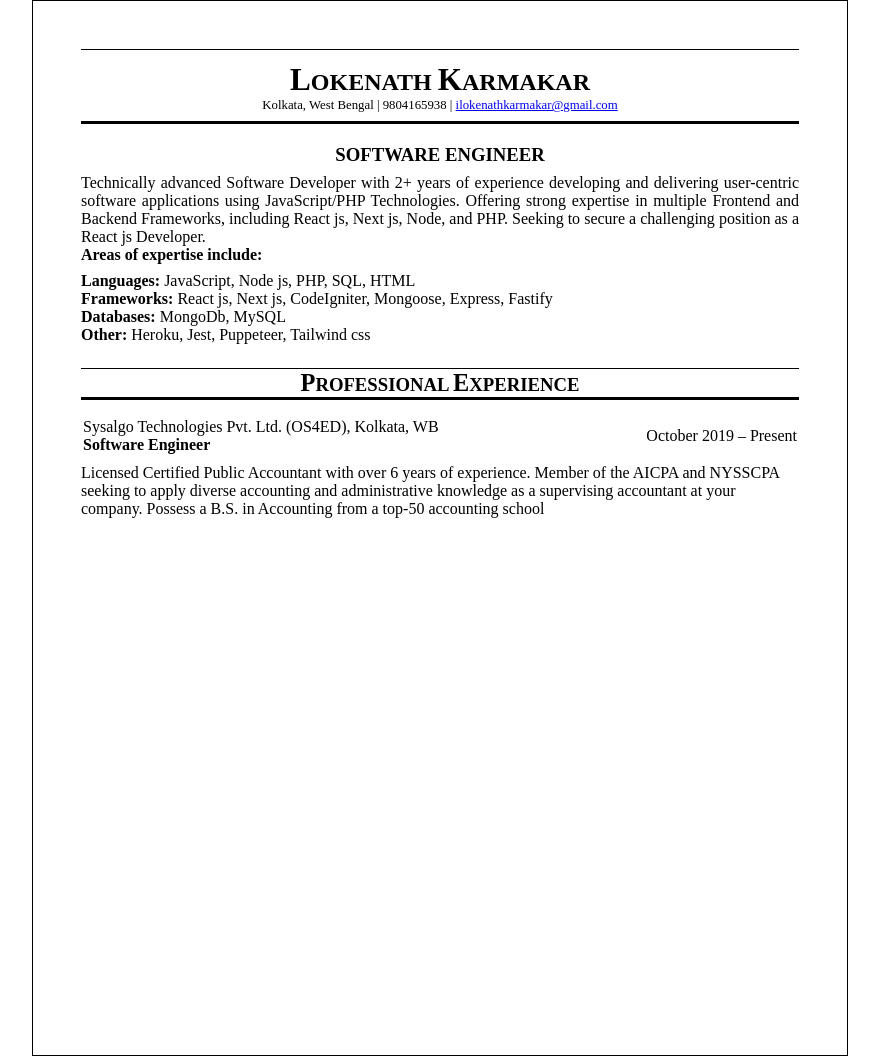
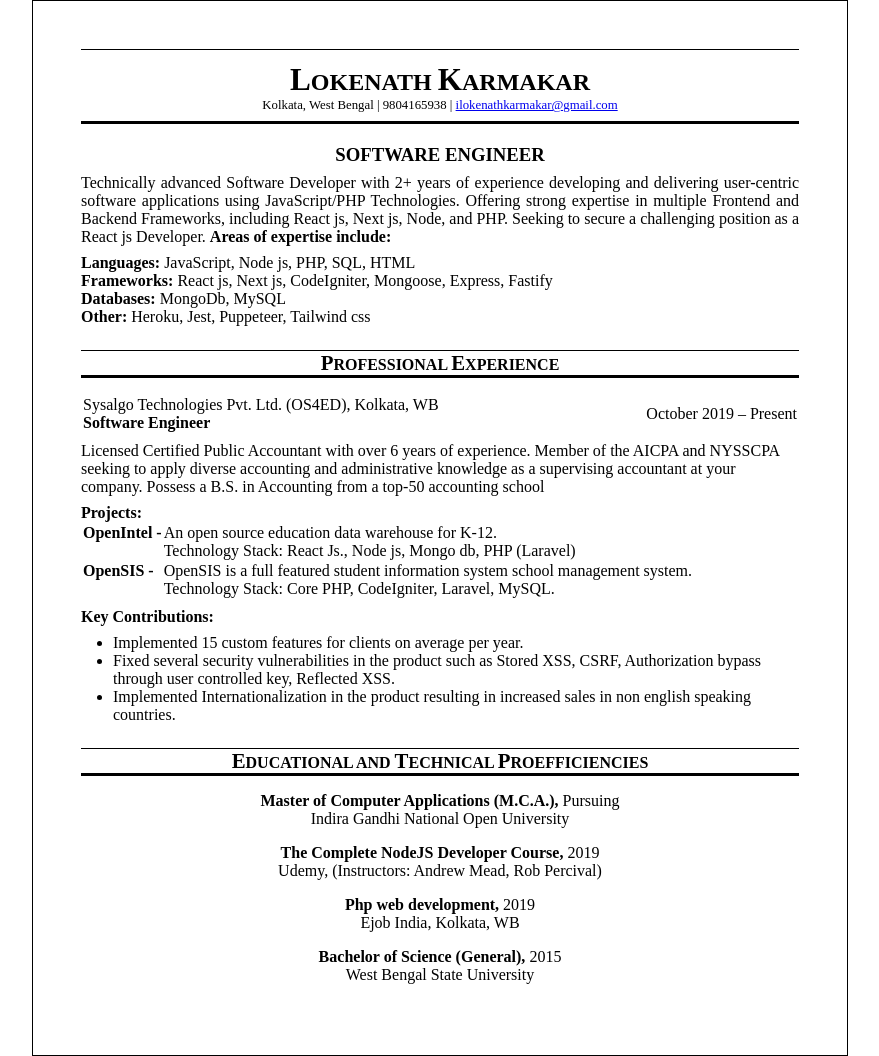
Before and after one commit to lnkarma/resume-traditional, a plain HTML site: page resume.html in a window 1280 px wide. Shown: the whole page, without its empty margins (200-1079 px from the left). Drawn offline with Linux system fonts and the light colour scheme.

Commit message:
added professional and education section

```diff
--- a/resume.html
+++ b/resume.html
@@ -23,7 +23,7 @@
             user-centric software applications using JavaScript/PHP Technologies. Offering strong expertise in multiple
             Frontend and Backend Frameworks, including React js, Next js, Node, and PHP. Seeking to secure a challenging
             position as a
-            React js Developer.<br>
+            React js Developer.
             <b>Areas of expertise include:</b>
         <ul style="text-align: justify; margin-top: .5rem; list-style: none">
             <li><b>Languages:</b> JavaScript, Node js, PHP, SQL, HTML</li>
@@ -34,10 +34,10 @@
         </p>
     </div>
     <div style="margin-top: 1.5rem;">
-        <h3 style="text-align: center; border-top: 1px solid; border-bottom: 3px solid;">
+        <h4 style="text-align: center; border-top: 1px solid; border-bottom: 3px solid;">
             <span style="font-size:1.3em">P</span>ROFESSIONAL
             <span style="font-size:1.3em">E</span>XPERIENCE
-        </h3>
+        </h4>
 
         <div style="margin-top: 1rem; width: 100%;">
             <table width="100%">
@@ -56,6 +56,63 @@
                 seeking to apply diverse accounting and administrative knowledge as a supervising accountant at your
                 company. Possess a B.S. in Accounting from a top-50 accounting school
             </p>
+            <div style="margin-top: .5rem">
+                <b>Projects:</b>
+                <table>
+                    <tr>
+                        <td style="vertical-align: top;">
+                            <b>OpenIntel - </b>
+                        </td>
+                        <td>
+                            An open source education data warehouse for K-12.<br>
+                            Technology Stack: React Js., Node js, Mongo db, PHP (Laravel)
+                        </td>
+                    </tr>
+                    <tr>
+                        <td style="vertical-align: top;">
+                            <b>OpenSIS - </b>
+                        </td>
+                        <td>
+                            OpenSIS is a full featured student information system school management system.<br>
+                            Technology Stack: Core PHP, CodeIgniter, Laravel, MySQL.
+                        </td>
+                    </tr>
+                </table>
+            </div>
+            <div style="margin-top: .5rem">
+                <b>Key Contributions:</b>
+                <ul style="padding-left: 2rem; margin-top: .5rem;">
+                    <li>Implemented 15 custom features for clients on average per year.</li>
+                    <li>Fixed several security vulnerabilities in the product such as Stored XSS, CSRF, Authorization
+                        bypass through user controlled key, Reflected XSS.</li>
+                    <li>Implemented Internationalization in the product resulting in increased sales in non english
+                        speaking countries.</li>
+                </ul>
+            </div>
+        </div>
+    </div>
+
+    <div style="margin-top: 1.5rem; text-align: center; ">
+        <h4 style="border-top: 1px solid; border-bottom: 3px solid;">
+            <span style="font-size:1.3em">E</span>DUCATIONAL AND
+            <span style="font-size:1.3em">T</span>ECHNICAL
+            <span style="font-size:1.3em">P</span>ROEFFICIENCIES
+        </h4>
+        <div style="margin-top: 1rem;"">
+            <p><b>Master of Computer Applications (M.C.A.), </b>Pursuing</p>
+            <p>Indira Gandhi National Open University</p>
+        </div>
+        <div style=" margin-top: 1rem;"">
+            <p><b>The Complete NodeJS Developer Course, </b>2019</p>
+            <p>Udemy, (Instructors: Andrew Mead, Rob Percival)</p>
+        </div>
+        <div style=" margin-top: 1rem;"">
+            <p><b>Php web development, </b>2019</p>
+            <p>Ejob India, Kolkata, WB</p>
+        </div>
+        <div style=" margin-top: 1rem;"">
+            <p><b>Bachelor of Science (General), </b>2015</p>
+            <p>West Bengal State University</p>
         </div>
     </div>
 </body>
```
